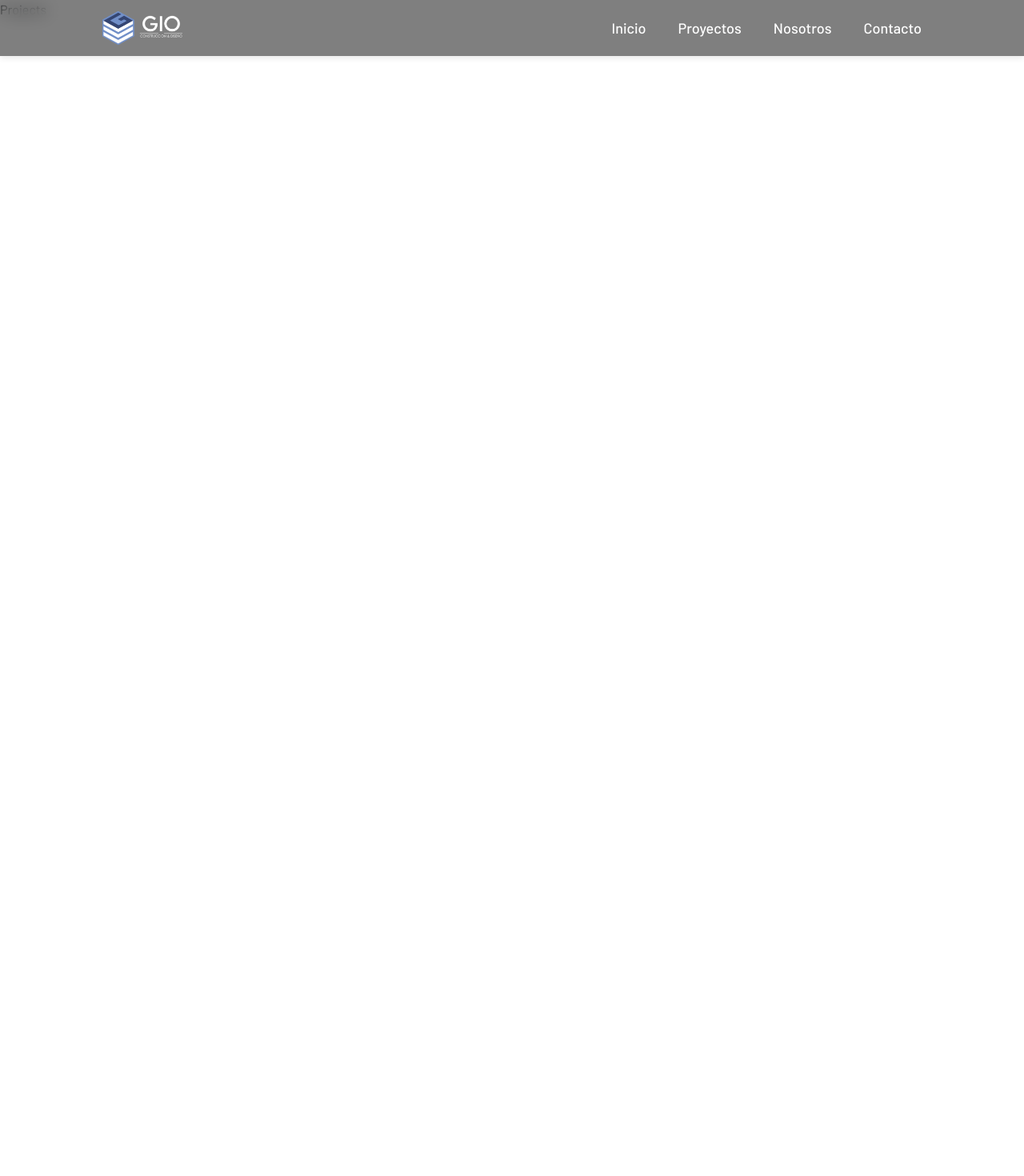
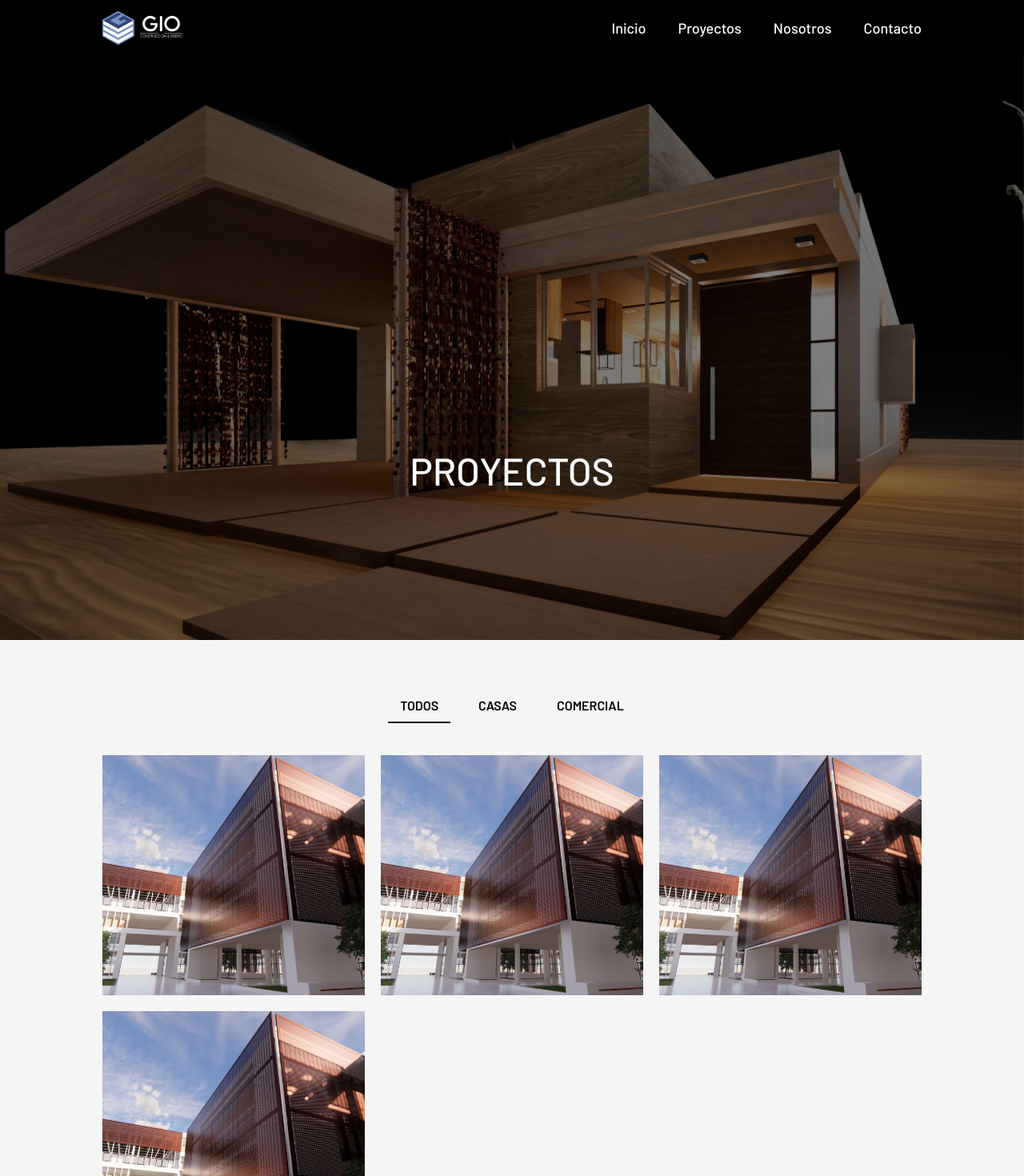
Before and after one commit to frandg47/gio-frontend, a React (Vite) app: page /proyectos in a window 1280 px wide. Shown: the top 1470 px of the page at 80% size. Before the commit the page ends 800 px from the top, so only its background shows below. Built offline with nearby package versions, Linux system fonts and the light colour scheme.

Commit message:
creando page projects

```diff
--- a/package.json
+++ b/package.json
@@ -15,6 +15,7 @@
     "react-bootstrap": "^2.10.9",
     "react-dom": "^19.0.0",
     "react-icons": "^5.5.0",
+    "react-router-dom": "^7.5.0",
     "swiper": "^11.2.6"
   },
   "devDependencies": {
--- a/src/App.jsx
+++ b/src/App.jsx
@@ -3,17 +3,26 @@
 
 import './css/index.css'
 
+import { BrowserRouter as Router, Routes, Route } from 'react-router-dom';
 import Navbar from './components/Navbar'
 import Home from './pages/Home'
 import Projects from './pages/Projects'
+import Footer from './components/Footer'
 
 function App() {
 
   return (
     <>
       <Navbar />
-      {/* <Home /> */}
-      <Projects />
+      <Router>
+        <Routes>
+          <Route path="/" element={<Home />} />
+          <Route path="/proyectos" element={<Projects />} />
+          <Route path='/proyectos/:id' element={""} />
+          <Route path='*' element={""} />
+        </Routes>
+      </Router>
+      <Footer />
     </>
   )
 }
--- /dev/null
+++ b/src/components/HeroProjects.jsx
@@ -0,0 +1,38 @@
+import React from 'react'
+import '../css/heroProjects.css'
+
+const HeroProjects = () => {
+    return (
+        <section className="hero-projects-section">
+            <div className="hero-overlay">
+                <h1 className="hero-title">PROYECTOS</h1>
+            </div>
+
+            <div id="carouselExampleAutoplaying" className="carousel slide" data-bs-ride="carousel">
+                <div className="carousel-inner">
+                    <div className="carousel-item active">
+                        <img src="/public/casa1.jpg" className="d-block w-100" alt="..." />
+                    </div>
+                    <div className="carousel-item">
+                        <img src="/public/proyecto4.png" className="d-block w-100" alt="..." />
+                    </div>
+                    <div className="carousel-item">
+                        <img src="/public/proyecto1.jpg" className="d-block w-100" alt="..." />
+                    </div>
+                </div>
+{/*
+                <button className="carousel-control-prev" type="button" data-bs-target="#carouselExampleAutoplaying" data-bs-slide="prev">
+                    <span className="carousel-control-prev-icon" aria-hidden="true"></span>
+                    <span className="visually-hidden">Previous</span>
+                </button>
+                <button className="carousel-control-next" type="button" data-bs-target="#carouselExampleAutoplaying" data-bs-slide="next">
+                    <span className="carousel-control-next-icon" aria-hidden="true"></span>
+                    <span className="visually-hidden">Next</span>
+                </button> */}
+            </div>
+        </section>
+
+    )
+}
+
+export default HeroProjects
--- /dev/null
+++ b/src/components/ProjectCard.jsx
@@ -0,0 +1,18 @@
+import React from 'react';
+import '../css/projectCard.css';
+
+const ProjectCard = ({ image, title, description }) => {
+    return (
+        <div className="project-card">
+            <img src={image} alt={title} className="project-image" />
+            <div className="overlay">
+                <div className="text-content">
+                    <h3>{title}</h3>
+                    <p>{description}</p>
+                </div>
+            </div>
+        </div>
+    );
+};
+
+export default ProjectCard;
--- /dev/null
+++ b/src/components/ProjectsSection.jsx
@@ -0,0 +1,44 @@
+import React, { useState } from 'react';
+import ProjectCard from './ProjectCard';
+import '../css/projectsSection.css';
+
+const allProjects = [
+  { id: 1, image: '/proyecto1.jpg', title: 'Casa moderna', description: 'Diseño minimalista', category: 'casas' },
+  { id: 2, image: '/proyecto1.jpg', title: 'Jardín externo', description: 'Espacio verde', category: 'comercial' },
+  { id: 3, image: '/proyecto1.jpg', title: 'Casa clásica', description: 'Estilo tradicional', category: 'casas' },
+  { id: 4, image: '/proyecto1.jpg', title: 'Fachada exterior', description: 'Frente moderno', category: 'comercial' },
+  // Agregá más proyectos según necesites
+];
+
+const ProjectSection = () => {
+  const [activeFilter, setActiveFilter] = useState('todos');
+
+  const filteredProjects =
+    activeFilter === 'todos'
+      ? allProjects
+      : allProjects.filter(p => p.category === activeFilter);
+
+  return (
+    <section className="project-section">
+      <div className="filter-buttons">
+        {['todos', 'casas', 'comercial'].map(category => (
+          <button
+            key={category}
+            className={`filter-btn ${activeFilter === category ? 'active' : ''}`}
+            onClick={() => setActiveFilter(category)}
+          >
+            {category.charAt(0).toUpperCase() + category.slice(1)}
+          </button>
+        ))}
+      </div>
+
+      <div className="project-grid">
+        {filteredProjects.map(project => (
+          <ProjectCard key={project.id} {...project} />
+        ))}
+      </div>
+    </section>
+  );
+};
+
+export default ProjectSection;
--- /dev/null
+++ b/src/css/heroProjects.css
@@ -0,0 +1,38 @@
+.hero-projects-section {
+    height: 100vh;
+    position: relative;
+    overflow: hidden;
+}
+
+.hero-overlay {
+    position: absolute;
+    top: 0;
+    left: 0;
+    z-index: 10;
+    width: 100%;
+    height: 100%;
+    background: linear-gradient(rgba(0, 0, 0, 0.5), rgba(0, 0, 0, 0.5));
+    display: flex;
+    justify-content: center;
+    padding-top: 70vh; /* Baja el contenido hacia abajo */
+}
+
+.hero-title {
+    color: white;
+    font-size: 48px;
+    text-align: center;
+    z-index: 11;
+}
+
+/* Asegura que las imágenes llenen el contenedor */
+.carousel,
+.carousel-inner,
+.carousel-item,
+.carousel-item img {
+    height: 100%;
+}
+
+.carousel-item img {
+    object-fit: cover;
+    width: 100%;
+}
--- /dev/null
+++ b/src/css/projectCard.css
@@ -0,0 +1,53 @@
+.project-card {
+    position: relative;
+    width: 100%;
+    height: 300px;
+    overflow: hidden;
+    cursor: pointer;
+    border: none;
+}
+
+.project-image {
+    width: 100%;
+    height: 100%;
+    object-fit: cover;
+    display: block;
+    transition: transform 0.6s ease;
+}
+
+/* Overlay oscuro + texto */
+.overlay {
+    position: absolute;
+    top: 0;
+    left: 0;
+    width: 100%;
+    height: 100%;
+    background: rgba(0, 0, 0, 0.4);
+    opacity: 0;
+    transition: opacity 0.3s ease;
+    display: flex;
+    justify-content: center;
+    align-items: center;
+    text-align: center;
+    padding: 20px;
+}
+
+.text-content {
+    color: #fff;
+    opacity: 0;
+    transform: translateY(20px);
+    transition: opacity 0.6s ease, transform 0.3s ease;
+}
+
+.project-card:hover .overlay {
+    opacity: 1;
+}
+
+.project-card:hover .text-content {
+    opacity: 1;
+    transform: translateY(0);
+}
+
+.project-card:hover .project-image {
+    transform: scale(1.05);
+}
--- /dev/null
+++ b/src/css/projectsSection.css
@@ -0,0 +1,48 @@
+.project-section {
+    padding: 60px 10%;
+    background-color: #f5f5f5;
+}
+
+.filter-buttons {
+    display: flex;
+    gap: 20px;
+    justify-content: center;
+    margin-bottom: 40px;
+}
+
+.filter-btn {
+    background: transparent;
+    border: none;
+    color: #000;
+    font-weight: 600;
+    font-size: 16px;
+    text-transform: uppercase;
+    cursor: pointer;
+    padding: 10px 15px;
+    transition: color 0.3s ease;
+    position: relative;
+}
+
+.filter-btn::after {
+    content: '';
+    display: block;
+    height: 2px;
+    background-color: transparent;
+    width: 0;
+    transition: width 0.3s ease, background-color 0.3s ease;
+    position: absolute;
+    bottom: 0;
+    left: 0;
+}
+
+.filter-btn:hover::after,
+.filter-btn.active::after {
+    width: 100%;
+    background-color: #000;
+}
+
+.project-grid {
+    display: grid;
+    grid-template-columns: repeat(auto-fit, minmax(280px, 1fr));
+    gap: 20px;
+}
--- a/src/pages/Home.jsx
+++ b/src/pages/Home.jsx
@@ -1,7 +1,6 @@
 import React from 'react'
 import Banner from '../components/Banner'
 import Contact from '../components/Contact'
-import Footer from '../components/Footer'
 import Hero from '../components/Hero'
 import ProjectsCarousel from '../components/ProjectsCarousel'
 import Services from '../components/Services'
@@ -14,7 +13,6 @@ const Home = () => {
             <ProjectsCarousel />
             <Banner />
             <Contact />
-            <Footer />
         </>
     )
 }
--- a/src/pages/Projects.jsx
+++ b/src/pages/Projects.jsx
@@ -1,8 +1,13 @@
 import React from 'react'
+import HeroProjects from '../components/HeroProjects'
+import ProjectsSection from '../components/ProjectsSection'
 
 const Projects = () => {
   return (
-    <div>Projects</div>
+    <>
+        <HeroProjects />
+        <ProjectsSection />
+    </>
   )
 }
 
```
Also changed, not shown: src/components/Project.jsx (added, +9 -0 lines), 1 other file (tests, documents, lock files or other folders).
